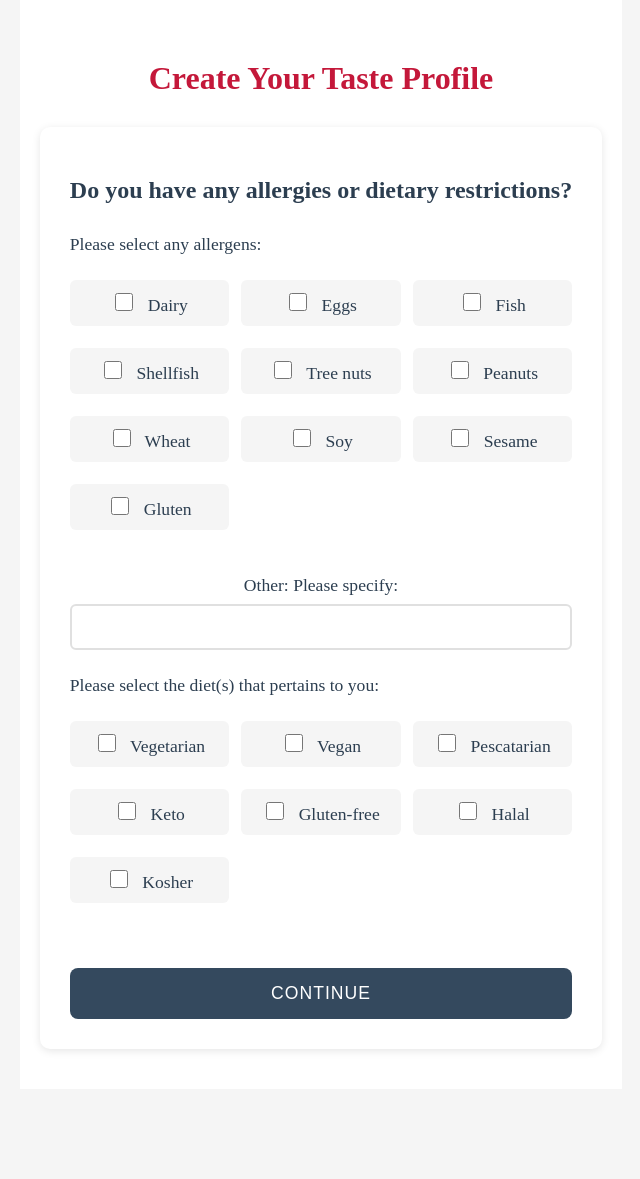
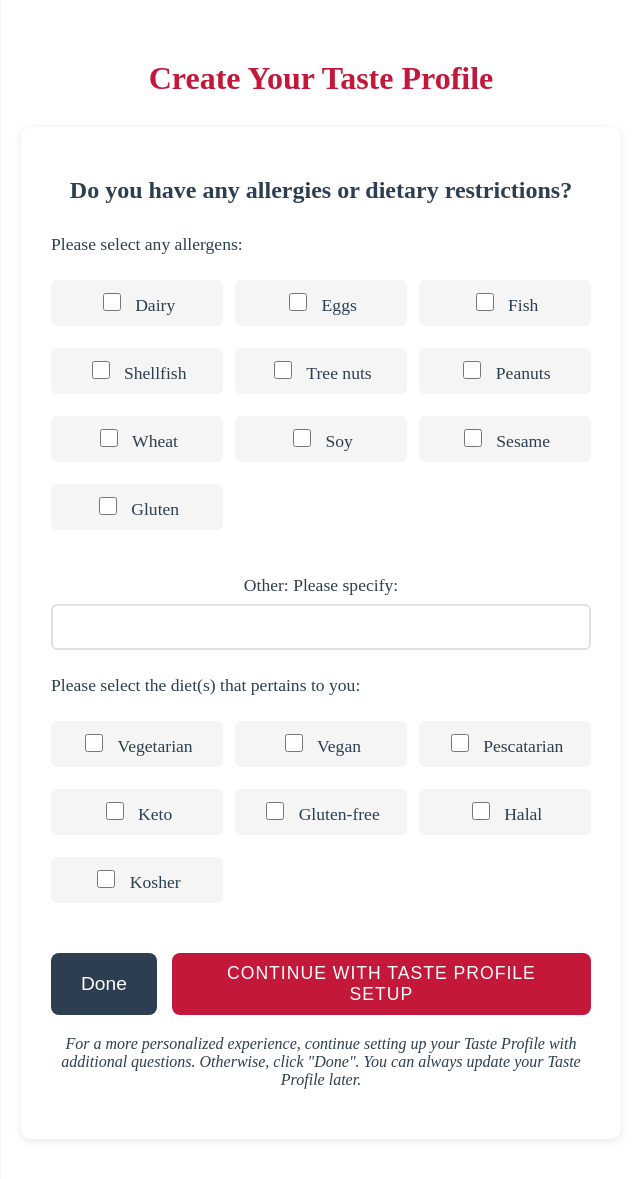
Before and after one commit to TheGrizF/s25-Iron, a Flask app: page /taste-profile/step2 in a window 1280 px wide. Shown: the part 353-1532 px from the top of the page, without its empty margins (319-959 px from the left). Before the commit the page ends 1372 px from the top, so only its background shows below. Run offline with Flask 3, Linux system fonts and the light colour scheme.

Commit message:
moved 'done' and 'continue...' buttons to next step of taste profile setup

```diff
--- a/app/static/css/taste_profile.css
+++ b/app/static/css/taste_profile.css
@@ -110,23 +110,34 @@ h2 {
 .button-group {
     display: flex;
     gap: 15px;
-    margin-top: 40px;
+    margin-top: 20px;
 }
 
-.done-btn {
-    background-color: var(--burgundy-main);
+.button-group .done-btn,
+.button-group .submit-btn {
+    width: auto;  /* Override the 100% width */
+    margin: 0;    /* Override the default margin */
+    padding: 10px 30px;
+    border-radius: 8px;
+    border: none;
+    cursor: pointer;
+    display: inline-block;  /* Override block display */
 }
 
-.done-btn:hover {
-    background-color: var(--burgundy-light);
+.button-group .done-btn {
+    background-color: var(--slate-dark);
+    color: white;
+    font-size: 1.2em;  /* Make "Done" text bigger */
 }
 
-.submit-btn:last-child {
-    background-color: var(--slate-light);
+.button-group .submit-btn {
+    background-color: var(--burgundy-main);
+    color: white;
 }
 
-.submit-btn:last-child:hover {
-    background-color: var(--slate-dark);
+/* Keep existing submit-btn styles for other pages */
+.submit-btn:not(.button-group .submit-btn) {
+    /* existing submit-btn styles remain unchanged */
 }
 
 @media (max-width: 768px) {
--- a/app/templates/tasteProfile.html
+++ b/app/templates/tasteProfile.html
@@ -48,11 +48,7 @@
                     </label>
                 </div>
             </div>
-            <p class="profile-info">For a more personalized experience, continue setting up your Taste Profile with additional questions.</p>
-            <div class="button-group">
-                <button type="button" class="submit-btn done-btn" onclick="submitBasicProfile()">Done</button>
-                <button type="submit" class="submit-btn">Continue Taste Profile Setup</button>
-            </div>
+            <button type="submit" class="submit-btn">Continue</button>
         </form>
     </div>
 </div>
--- a/app/templates/tasteProfile2.html
+++ b/app/templates/tasteProfile2.html
@@ -101,8 +101,14 @@
                 </div>
             </div>
 
-            <button type="submit" class="submit-btn">Continue</button>
+            <div class="button-group">
+                <button type="button" onclick="submitBasicProfile()" class="done-btn">Done</button>
+                <button type="submit" class="submit-btn">Continue with Taste Profile Setup</button>
+            </div>
         </form>
+        <p class="profile-info">For a more personalized experience, continue setting up your Taste Profile with additional questions.
+            Otherwise, click "Done". You can always update your Taste Profile later.
+        </p>
     </div>
 </div>
 {% endblock %}
```
Also changed, not shown: app/templates/tasteProfileDebug.html (+0 -8 lines).
